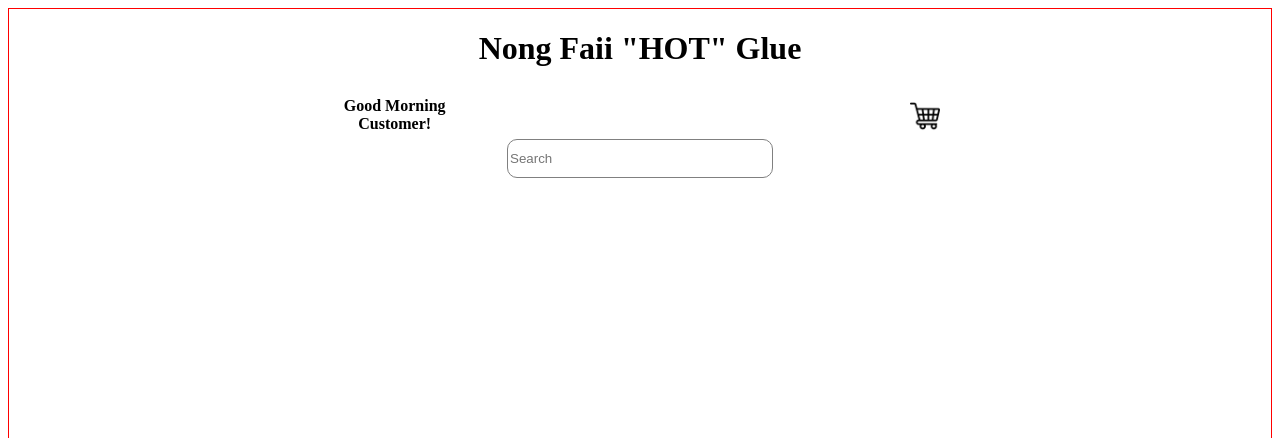
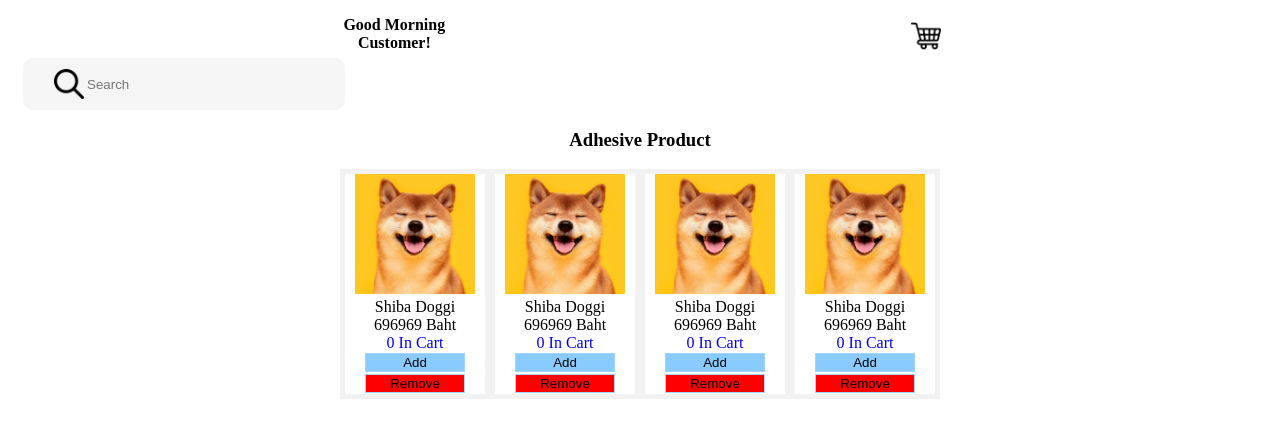
Before and after one commit to mikeGLA/Faii_Ecommerce_n_Co, a Vue app: page / in a window 1280 px wide. Shown: the top 438 px of the page. Built offline with nearby package versions, Linux system fonts and the light colour scheme.

Commit message:
update main page and card for product

```diff
--- a/src/components/MainPage.vue
+++ b/src/components/MainPage.vue
@@ -1,6 +1,5 @@
 <template>
   <div class="Main-Index">
-    <h1>Nong Faii "HOT" Glue</h1>
     <div class="Main-TopBar">
       <div class="TopBar-Greet">
         <p>Good Morning</p>
@@ -10,20 +9,32 @@
         <img :src="require('../assets/ShoppingCart.png')" :width="30" :height="30"/>
       </div>
     </div>
-    <input class="Main-SearchBox" placeholder="Search"/>
+    <div class="Main-SearchBox">
+      <img class="SearchBox-Icon" :src="require('../assets/magnifier.png')" :width="30" :height="30"/>
+      <input class="SearchBox-Index" placeholder="Search"/>
+    </div>
+    <div class="Catagory-Zone">
+      <h3>Adhesive Product</h3>
+    </div>
+    <div class="Card-Body">
+      <div><productCard1/></div>
+      <div><productCard1/></div>
+      <div><productCard1/></div>
+      <div><productCard1/></div>
+    </div>
   </div>
 </template>
 
 <script>
 // import ShoppingCart from "../assets/ShoppingCart.png"
 
+import productCard1 from "./ProductCard/productCard1.vue"
+
 export default {
   name: 'MainPage',
-  // data: function(){
-  //   return{
-  //     icon: ShoppingCart
-  //   }
-  // }
+  components: {
+    productCard1
+  }
 }
 </script>
 
@@ -31,7 +42,7 @@ export default {
   .Main-Index{
     text-align: center;
     height: 500px;
-    border: 1px solid red;
+    /* border: 1px solid red; */
   }
 
   .Main-TopBar{
@@ -57,11 +68,43 @@ export default {
   }
 
   .Main-SearchBox{
+    display:flex;
+    height: 50px;
+    width: 320px;
+    background: rgb(245, 245, 245);
+    justify-content: center;
+    border: 1px solid rgb(245, 245, 245);
+    margin-left: 15px;
+    border-radius: 10px;
+  }
+
+  .SearchBox-Icon{
+    padding-left: 30px;
+    margin-top: 10px;
+  }
+
+  .SearchBox-Index{
     width: 260px;
     height: 35px;
-    border: 1px solid grey;
+    border: 1px solid rgb(245, 245, 245);
+    background: rgb(245, 245, 245);
     border-radius: 10px;
     margin: auto;
+    margin-right: 30px;
+  }
 
+  .Card-Body{
+    background: rgb(242, 242, 242);
+    margin-left: 10px;
+    margin-right: 10px;
+    /* border: 1px solid red; */
+    display: inline-flex;
+    flex-wrap: wrap;
+    flex-direction: row;
+    justify-content: space-evenly;
+  }
+
+  .Card-Body > div{
+    margin: 5px;
   }
 </style>
--- /dev/null
+++ b/src/components/ProductCard/productCard1.vue
@@ -0,0 +1,63 @@
+<template>
+    <div class="Card-Index">
+        <div class="Product-Picture">
+            <img :src="require('../../assets/TestCard.jpg')" :width="120" :height="120">
+        </div>
+        <div class="Product-Name">Shiba Doggi</div>
+        <div class="Product-Price-Sold">696969 Baht</div>
+        <div class="Product-Incart-Count">{{counting}} In Cart</div>
+        <button @click="addCart()" class="Product-Add">Add</button>
+        <button @click="RemoveCart()" class="Product-Rem">Remove</button>
+    </div>
+</template>
+
+<script>
+
+export default {
+    name: 'productCard1',
+    data(){
+      return{
+        counting: 0,
+      }
+    },
+    methods:{
+        addCart(){
+            this.counting++
+        },
+        RemoveCart(){
+            this.counting--
+        }
+    },
+}
+
+</script>
+
+<style>
+    .Card-Index{
+        text-align: center;
+        width: 140px;
+        height: 220px;
+        background: white;
+        display: flex;
+        flex-direction: column;
+        justify-content: space-evenly;
+    }
+
+    .Product-Incart-Count{
+        color: blue;
+    }
+
+    .Product-Add{
+        border: 1px solid rgb(160, 213, 255);
+        background: rgb(137, 203, 255);
+        width: 100px;
+        margin: auto;
+    }
+
+    .Product-Rem{
+        border: 1px solid rgb(160, 213, 255);
+        background: red;
+        width: 100px;
+        margin: auto;
+    }
+</style>
```
Also changed, not shown: src/assets/TestCard.jpg (added), src/assets/magnifier.png (added).
